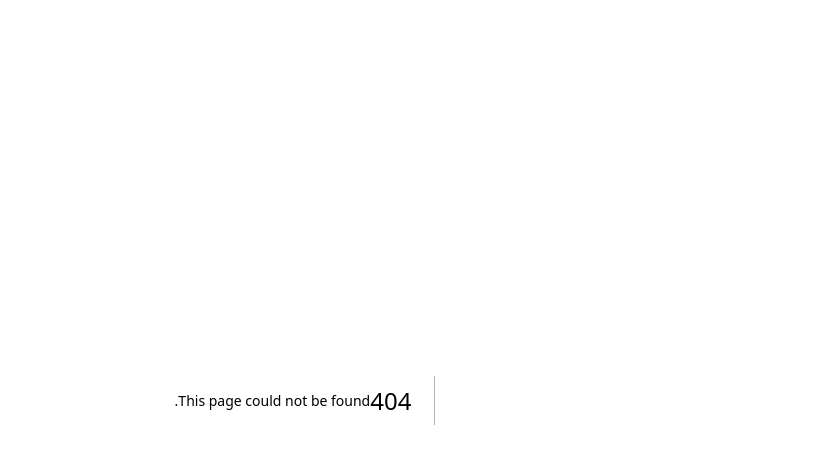
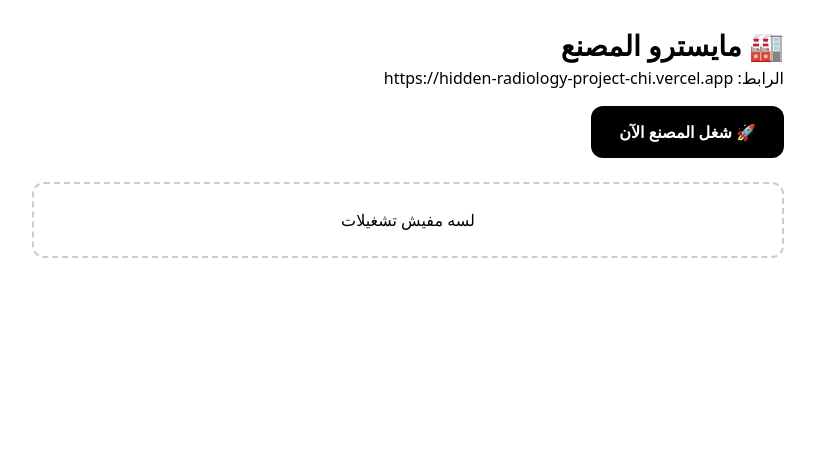
Before and after one commit to nassermabrouk7-cpu/Hidden-Radiology-factory, a Next.js app: page /maestro in a window 1280 px wide. Before the commit this address had no page. Shown: the top 464 px of the page, without its empty margins (367-1182 px from the left). Built offline with nearby package versions, Linux system fonts and the light colour scheme; no server answers.

Commit message:
fix maestro public page

```diff
--- /dev/null
+++ b/src/app/maestro/page.tsx
@@ -0,0 +1,23 @@
+"use client";
+import {useState,useEffect} from "react";
+export default function Maestro(){
+ const [runs,setRuns]=useState([]);
+ useEffect(()=>{fetch("/api/maestro/runs").then(r=>r.json()).then(d=>setRuns(d.runs||[])).catch(()=>{});},[]);
+ return (
+  <div style={{padding:24,fontFamily:"system-ui",maxWidth:800,margin:"0 auto"}} dir="rtl">
+   <h1 style={{fontSize:28,fontWeight:900}}>🏭 مايسترو المصنع</h1>
+   <p>الرابط: https://hidden-radiology-project-chi.vercel.app</p>
+   <button onClick={async()=>{
+     const topic=prompt("اكتب موضوع الكتاب:","Chest X-Ray Mastery");
+     if(!topic)return;
+     const res=await fetch("/api/maestro/run?topic="+encodeURIComponent(topic));
+     const json=await res.json();
+     alert(JSON.stringify(json,null,2));
+     location.reload();
+   }} style={{background:"black",color:"white",padding:"14px 28px",borderRadius:12,fontWeight:800,marginTop:16,cursor:"pointer"}}>🚀 شغل المصنع الآن</button>
+   <div style={{marginTop:24}}>
+    {runs.length===0?<div style={{border:"2px dashed #ccc",padding:24,textAlign:"center",borderRadius:12}}>لسه مفيش تشغيلات</div>:runs.map((r:any)=><div key={r.id} style={{border:"1px solid #eee",padding:16,borderRadius:12,marginBottom:12,background:"white"}}><b>{r.topic}</b><br/><span style={{background:r.status==="completed"?"#dcfce7":r.status==="failed"?"#fee2e2":"#fef9c3",padding:"2px 8px",borderRadius:999,fontSize:12}}>{r.status} - {r.stage}</span><br/><small>{new Date(r.created_at).toLocaleString("ar-EG")}</small></div>)}
+   </div>
+  </div>
+ )
+}
```
